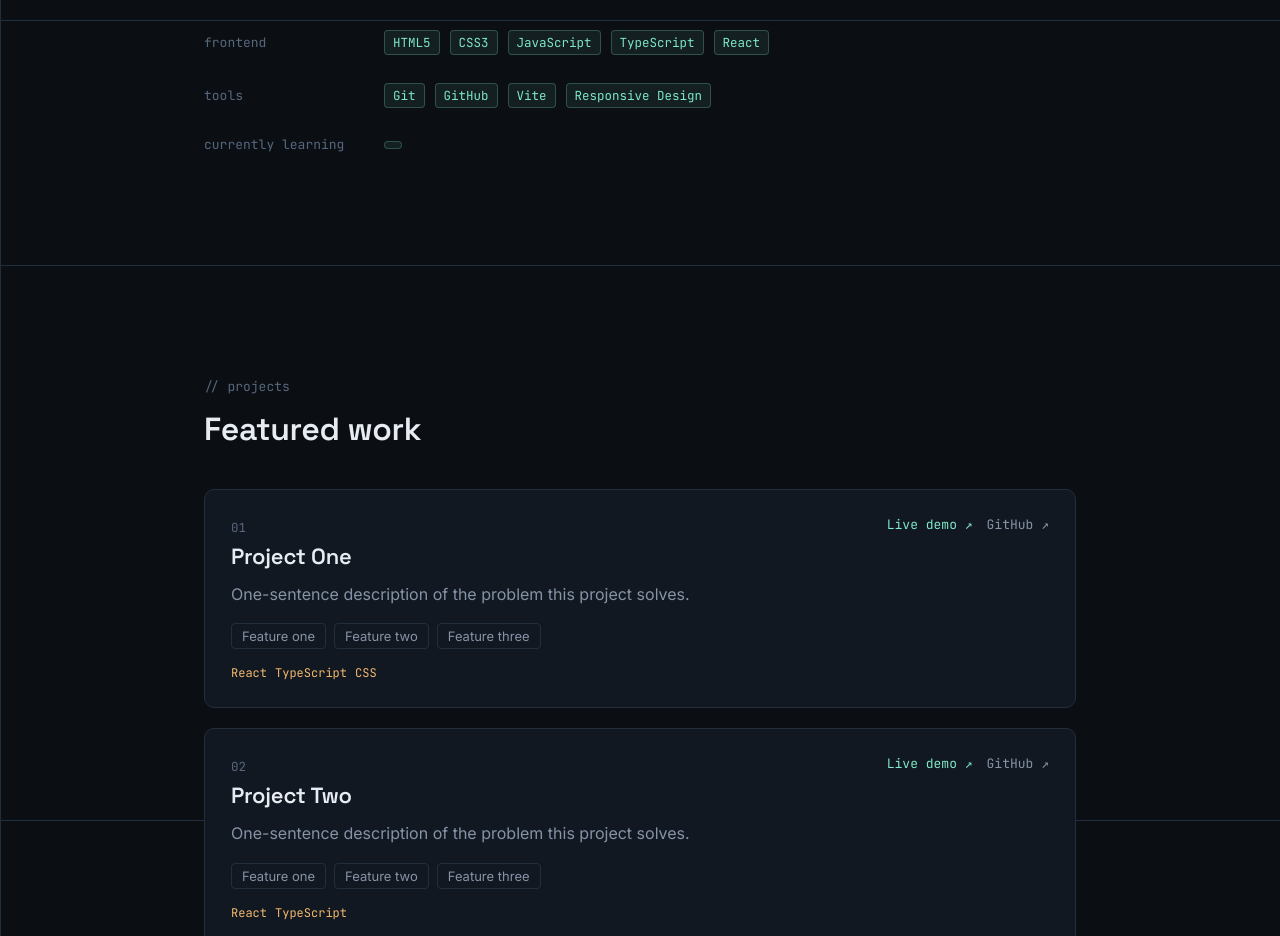
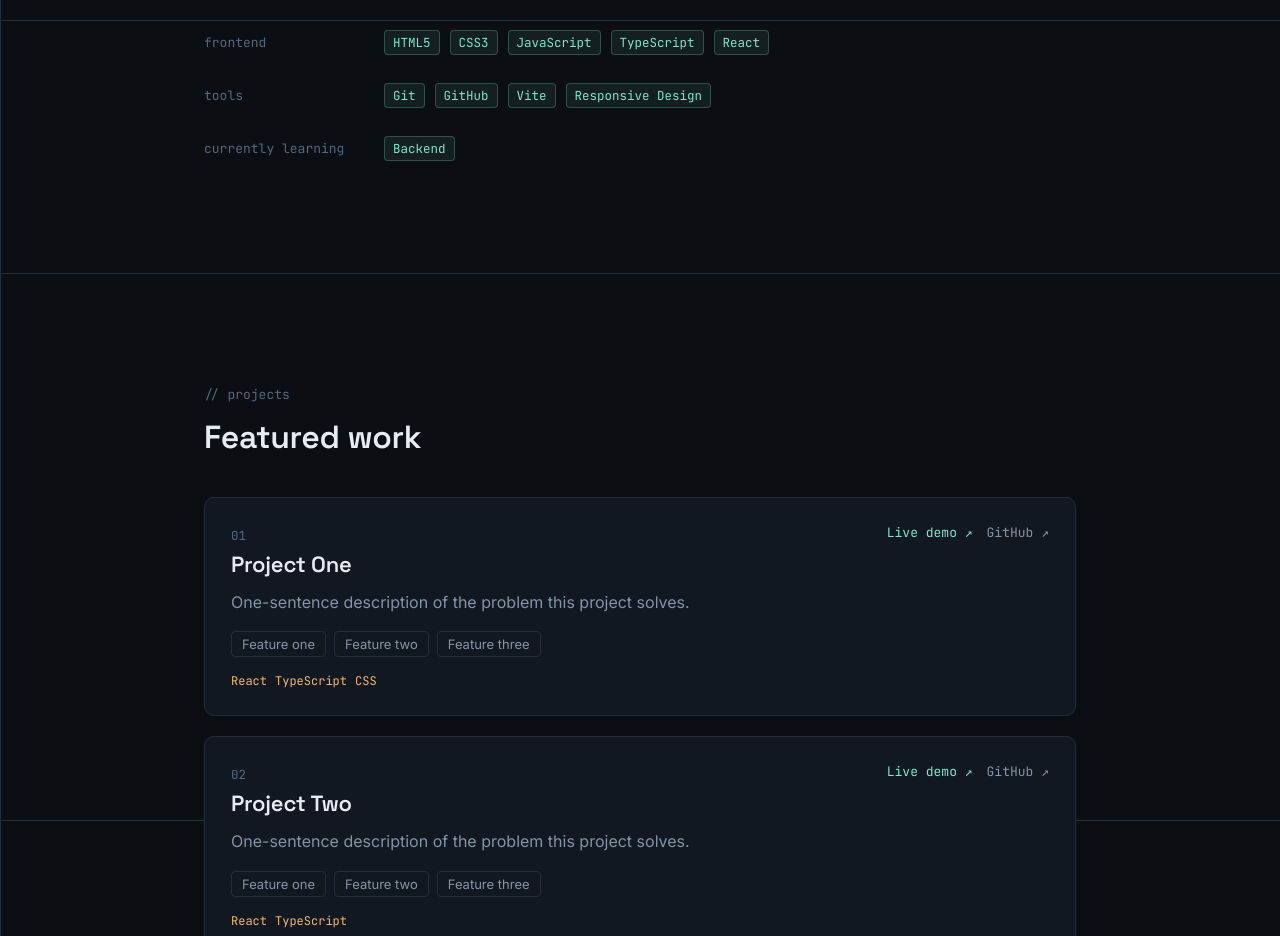
Before and after one commit to Tetris7/portfolio, a React (Vite) app: page / in a window 1280 px wide. Shown: the part 1580-2516 px from the top of the page. Built offline with nearby package versions, Linux system fonts and the light colour scheme; the HTML template or start-up script is replaced by a standard one.

Commit message:
Update portfolio interface and skills learning
Removed resumeUrl from the Portfolio interface and updated the skills learning array to include 'Backend'.

```diff
--- a/src/data/portfolio.ts
+++ b/src/data/portfolio.ts
@@ -10,7 +10,6 @@ export interface Project {
   features: string[]
   liveUrl?: string
   githubUrl?: string
-  resumeUrl?: string
 }
 
 export interface ExperienceItem {
@@ -36,13 +35,12 @@ export const profile = {
   email: 'adetoroadeniyi5@gmail.com',
   github: 'https://github.com/tetris7',
   linkedin: 'https://linkedin.com/in/adetoro-adeniyi-a235281a4',
-  resume: 'ADETORO_ADENIYI RESUME',
 }
 
 export const skills = {
   frontend: ['HTML5', 'CSS3', 'JavaScript', 'TypeScript', 'React'],
   tools: ['Git', 'GitHub', 'Vite', 'Responsive Design'],
-  learning: [''],
+  learning: ['Backend']
 }
 
 export const projects: Project[] = [
```
